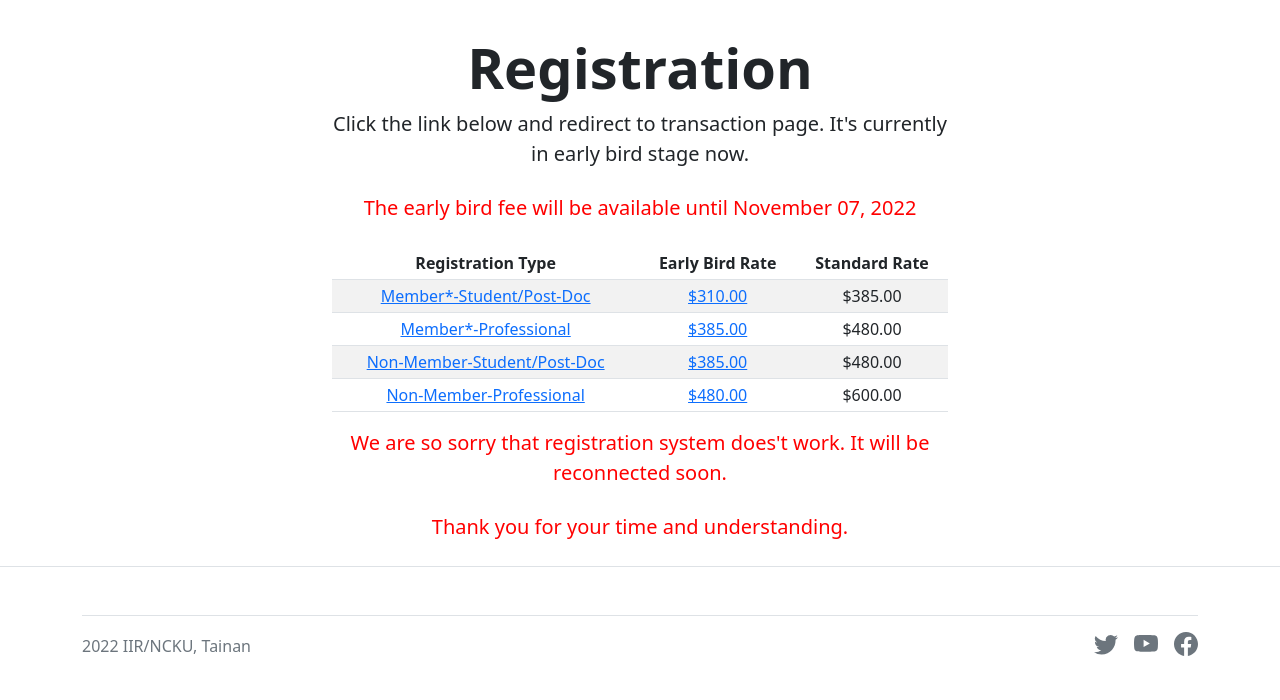
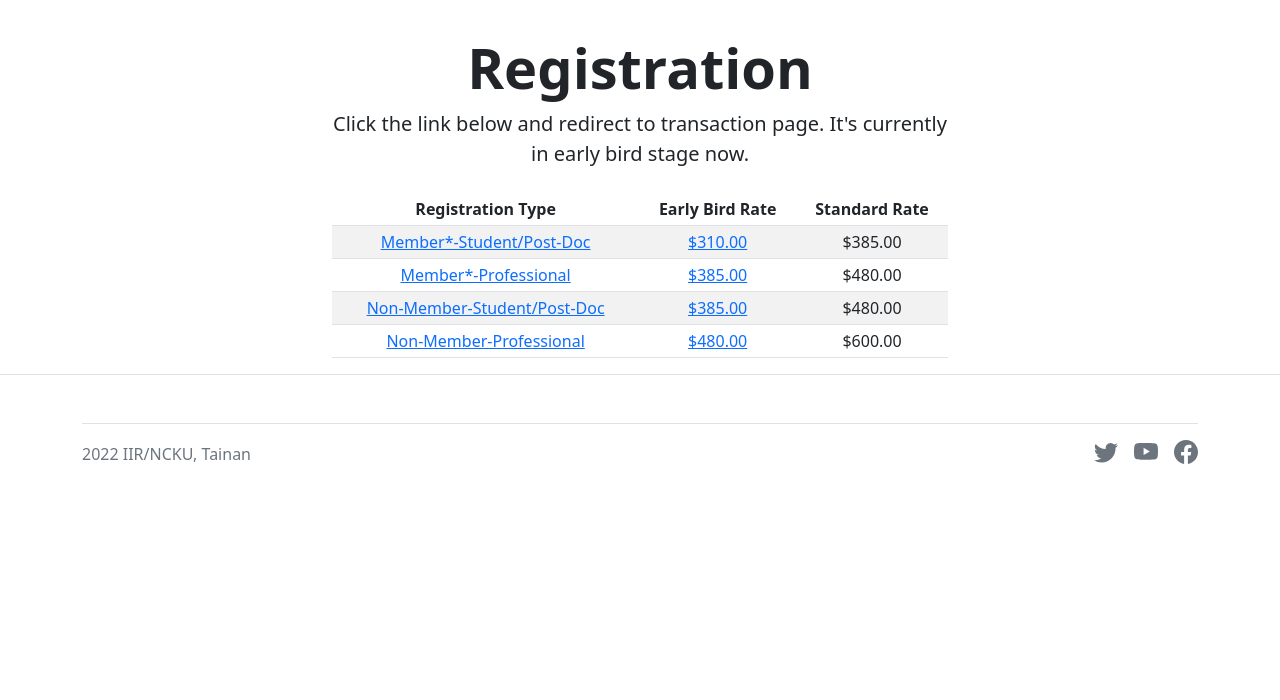
Before and after one commit to lzh107u/webpage-1009, a Django app: page /giwpage/home in a window 1280 px wide. Shown: the part 207-907 px from the top of the page. After the commit the page ends 671 px from the top, so only its background shows below. Run offline with Django 3.2, Linux system fonts and the light colour scheme; some libraries are stand-ins or nearby versions.

Commit message:
update-11-07

```diff
--- a/register/giwpage/templates/giwpage/index2.html
+++ b/register/giwpage/templates/giwpage/index2.html
@@ -118,7 +118,7 @@
     <h1 class="display-4 fw-bold">Registration</h1>
     <div class="col-lg-6 mx-auto">
       <p class="lead mb-4">Click the link below and redirect to transaction page. It's currently in early bird stage now.</p>
-      <div><p class="lead mb-4"><font color="red">The early bird fee will be available until November 07, 2022</font></p></div>
+
       <div class="table-responsive">
         <table class="table table-striped table-sm">
           <thead>
@@ -164,13 +164,6 @@
           </tbody>
         </table>
       </div>
-      <div>
-        <p class="lead mb-4"><font color="red">We are so sorry that registration system does't work.
-          It will be reconnected soon.</font></p>
-      </div>
-      <div>
-        <p class="lead mb-4"><font color="red">Thank you for your time and understanding.</font></p>
-      </div>
     </div>
 
   </div>
```
Also changed, not shown: register/giwpage/templates/giwpage/index3.html (+5 -2 lines).
